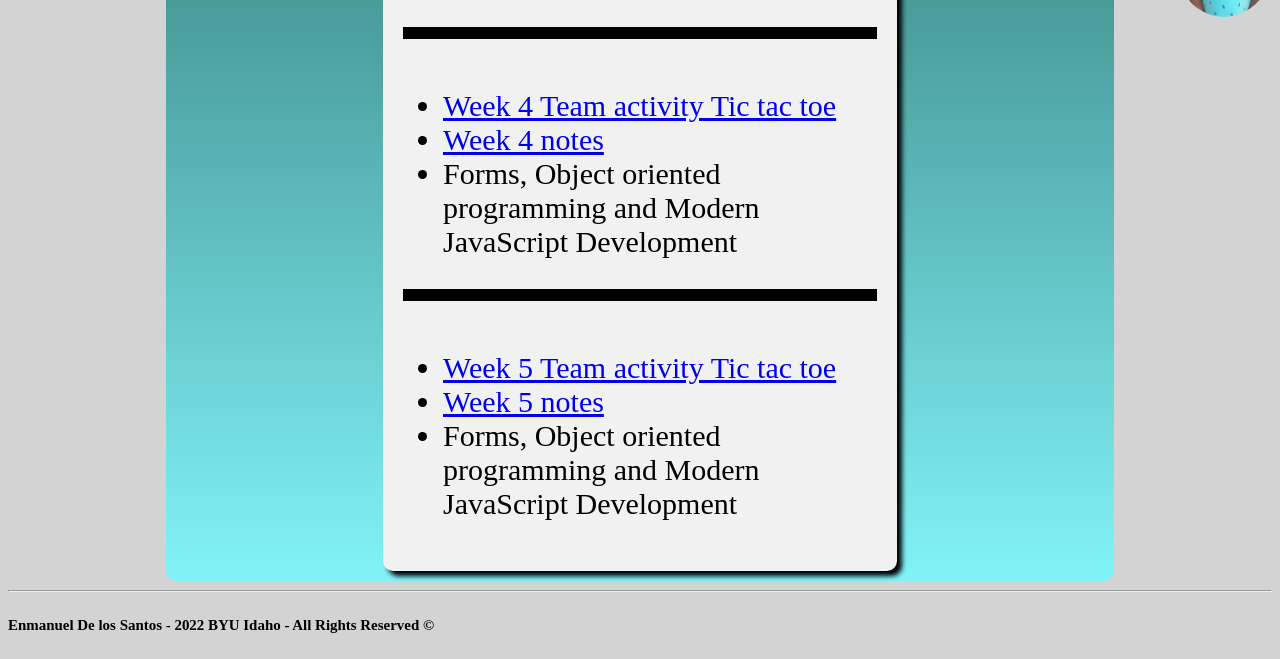
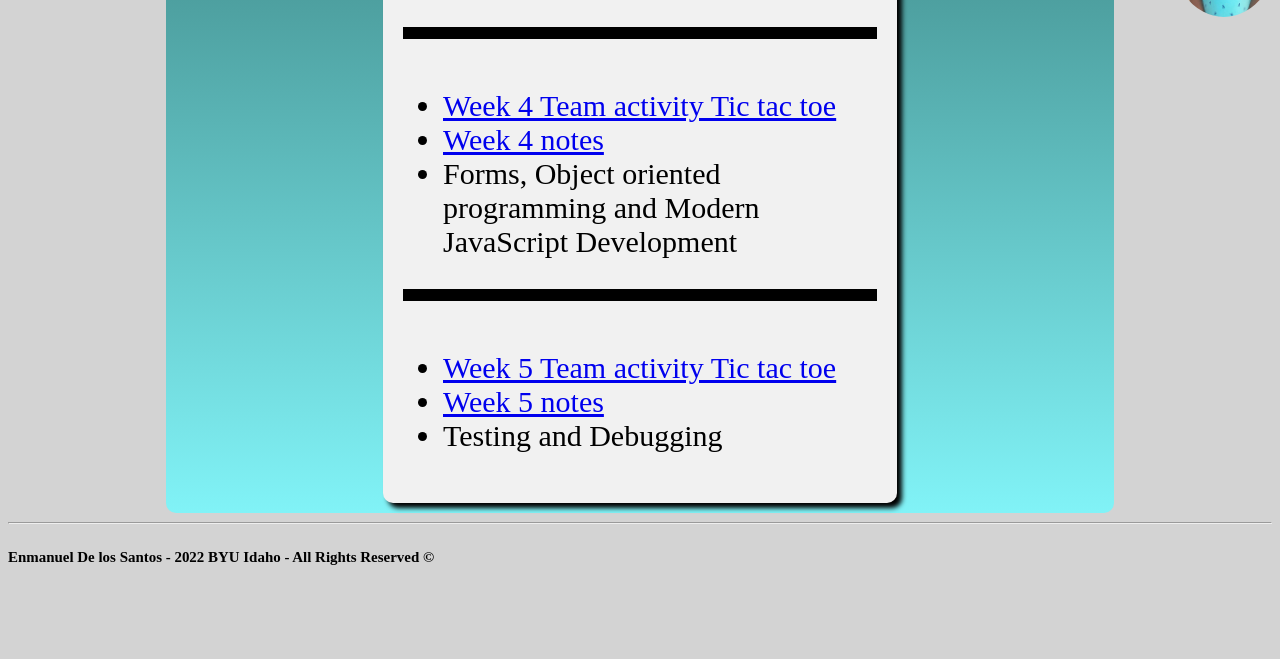
Before and after one commit to Eldor48/WDD330, a plain HTML site: page index.html in a window 1280 px wide. Shown: the part 783-1442 px from the top of the page. After the commit the page ends 1374 px from the top, so only its background shows below. Drawn offline with Linux system fonts and the light colour scheme.

Commit message:
adding topic to week 05

```diff
--- a/index.html
+++ b/index.html
@@ -48,7 +48,7 @@
             <ul>
                 <li><a href="week 5/index.html">Week 5 Team activity Tic tac toe</a></li>
                 <li><a href="week 5/notes.html">Week 5 notes</a></li>
-                <li>Forms, Object oriented programming and Modern JavaScript Development</li>
+                <li>Testing and Debugging</li>
 
             </ul>
         </div>
```
